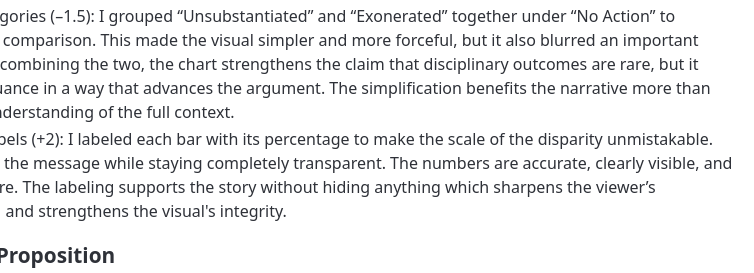
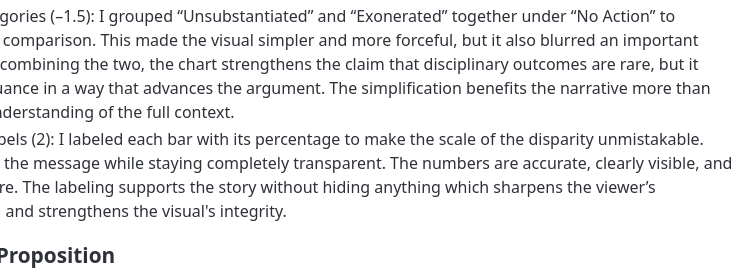
Before and after one commit to MichaelLuo123/dsc106-project2, a plain HTML site: page index.html in a window 1280 px wide. Shown: the part 1262-1535 px from the top of the page, 342-1096 px from the left. Drawn offline with Linux system fonts and the light colour scheme.

Commit message:
Update index.html

```diff
--- a/index.html
+++ b/index.html
@@ -173,7 +173,7 @@
           <li> Grouping Categories (–1.5):
 I grouped “Unsubstantiated” and “Exonerated” together under “No Action” to streamline the comparison. This made the visual simpler and more forceful, but it also blurred an important distinction. By combining the two, the chart strengthens the claim that disciplinary outcomes are rare, but it compresses nuance in a way that advances the argument. The simplification benefits the narrative more than the viewer’s understanding of the full context.
 </li>
-            <li>Percentage Labels (+2):
+            <li>Percentage Labels (2):
  I labeled each bar with its percentage to make the scale of the disparity unmistakable. This reinforces the message while staying completely transparent. The numbers are accurate, clearly visible, and easy to compare. The labeling supports the story without hiding anything which sharpens the viewer’s understanding and strengthens the visual's integrity.</li>
         </ul>
       </section>
```
